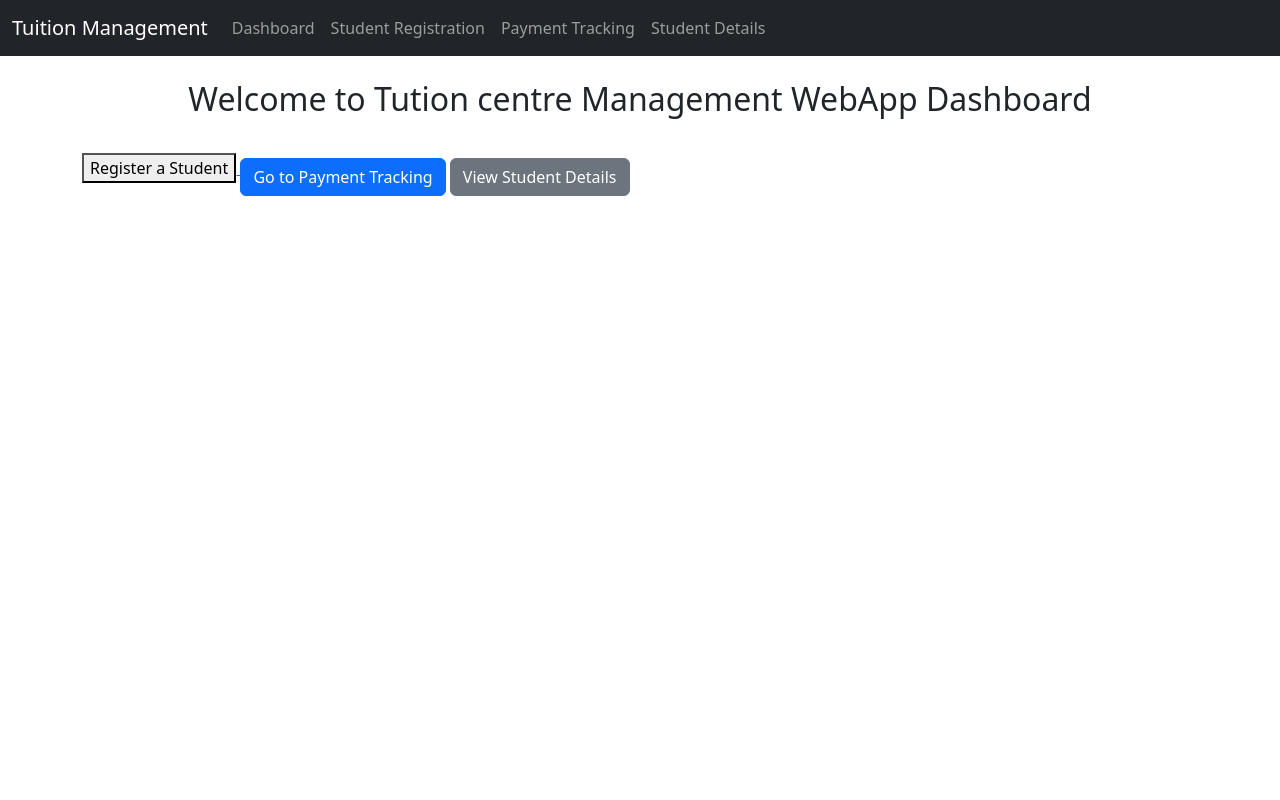
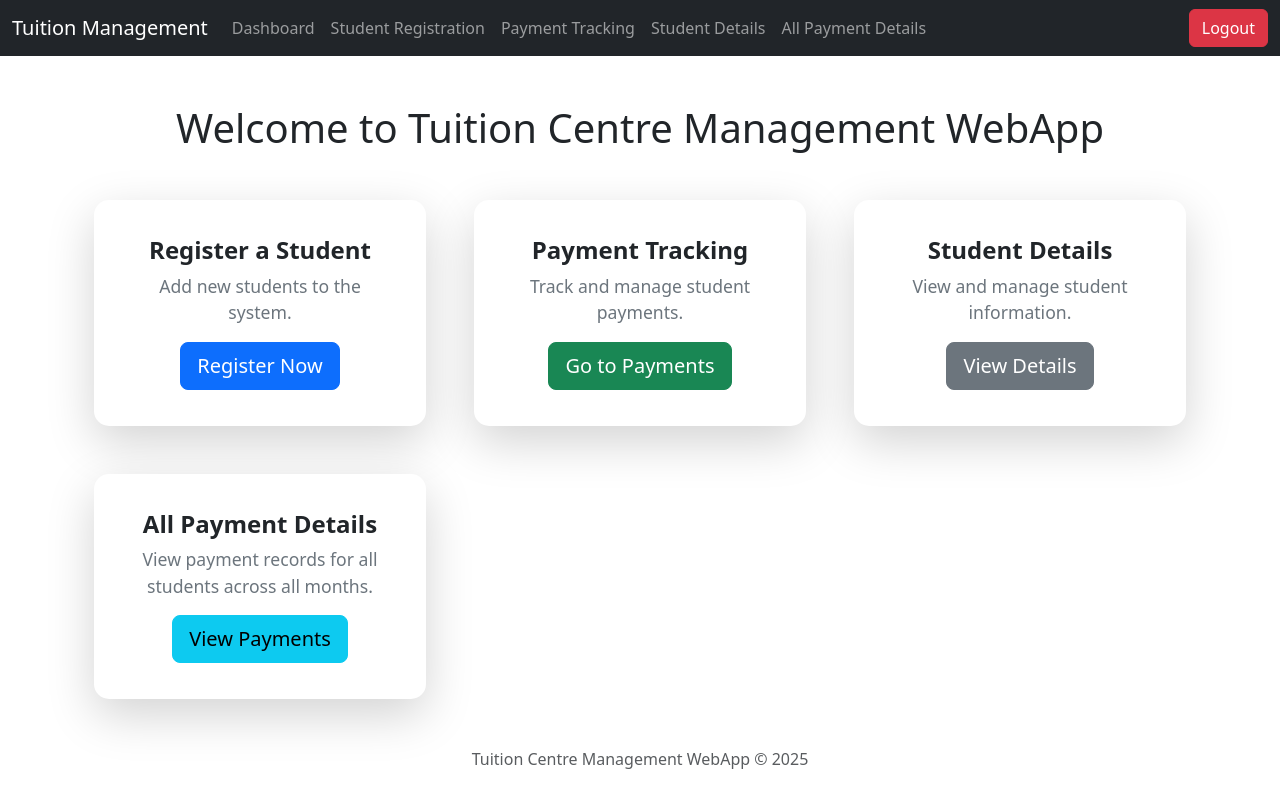
Before and after one commit to flerinmathan/Tuition-project, a Django app: page /dashboard/ in a window 1280 px wide. Run offline with Django 5.2, Linux system fonts and the light colour scheme; the visitor is signed in with stand-in values (Sample User, id 1).

Commit message:
Added view all payment

```diff
--- a/authentication/templates/authentication/dashboard.html
+++ b/authentication/templates/authentication/dashboard.html
@@ -1,14 +1,106 @@
 {% extends 'base.html' %}
 
-{% block title %}Dashboard - Tution centre Management WebApp{% endblock %}
+{% block title %}Dashboard - Tuition Centre Management WebApp{% endblock %}
 
 {% block content %}
-<div class="container">
-    <h2 class="text-center my-4">Welcome to Tution centre Management WebApp Dashboard</h2>
+<style>
+    /* Custom Card Styling */
+    .custom-card {
+        border-radius: 15px;
+        transition: transform 0.3s, box-shadow 0.3s;
+        padding: 20px;
+    }
+
+    .custom-card:hover {
+        transform: translateY(-10px);
+        box-shadow: 0 10px 25px rgba(0, 0, 0, 0.3);
+    }
+
+    /* Custom Icon Styling */
+    .custom-icon {
+        font-size: 4rem;
+        margin-bottom: 15px;
+    }
+
+    /* Card Title Styling */
+    .card-title {
+        font-weight: bold;
+        font-size: 1.5rem;
+    }
+
+    /* Card Text Styling */
+    .card-text {
+        font-size: 1.1rem;
+        color: #6c757d;
+    }
+
+    /* Footer Styling */
+    footer {
+        margin-top: 50px;
+        font-size: 1rem;
+        color: #6c757d;
+    }
+</style>
+
+<div class="container mt-5">
+    <h1 class="text-center mb-5">Welcome to Tuition Centre Management WebApp</h1>
+
+    <!-- Dashboard Cards -->
+    <div class="row g-5">
+        <!-- Register a Student -->
+        <div class="col-md-6 col-lg-4">
+            <div class="card shadow-lg border-0 custom-card">
+                <div class="card-body text-center">
+                    <i class="bi bi-person-plus-fill text-primary custom-icon"></i>
+                    <h5 class="card-title">Register a Student</h5>
+                    <p class="card-text">Add new students to the system.</p>
+                    <a href="{% url 'student_registration' %}" class="btn btn-primary btn-lg">Register Now</a>
+                </div>
+            </div>
+        </div>
+
+        <!-- Payment Tracking -->
+        <div class="col-md-6 col-lg-4">
+            <div class="card shadow-lg border-0 custom-card">
+                <div class="card-body text-center">
+                    <i class="bi bi-cash-coin text-success custom-icon"></i>
+                    <h5 class="card-title">Payment Tracking</h5>
+                    <p class="card-text">Track and manage student payments.</p>
+                    <a href="{% url 'payment_tracking' %}" class="btn btn-success btn-lg">Go to Payments</a>
+                </div>
+            </div>
+        </div>
+
+        <!-- View Student Details -->
+        <div class="col-md-6 col-lg-4">
+            <div class="card shadow-lg border-0 custom-card">
+                <div class="card-body text-center">
+                    <i class="bi bi-people-fill text-secondary custom-icon"></i>
+                    <h5 class="card-title">Student Details</h5>
+                    <p class="card-text">View and manage student information.</p>
+                    <a href="{% url 'student_details' %}" class="btn btn-secondary btn-lg">View Details</a>
+                </div>
+            </div>
+        </div>
+
+        <!-- All Payment Details -->
+        <div class="col-md-6 col-lg-4">
+            <div class="card shadow-lg border-0 custom-card">
+                <div class="card-body text-center">
+                    <i class="bi bi-table text-info custom-icon"></i>
+                    <h5 class="card-title">All Payment Details</h5>
+                    <p class="card-text">View payment records for all students across all months.</p>
+                    <a href="{% url 'all_payment_details' %}" class="btn btn-info btn-lg">View Payments</a>
+                </div>
+            </div>
+        </div>
+    </div>
+
+    <!-- Footer Section -->
+    <div class="row mt-5">
+        <div class="col text-center">
+            <p class="text-muted">Tuition Centre Management WebApp © 2025</p>
+        </div>
+    </div>
 </div>
-<a href="{% url 'student_registration' %}">
-    <button>Register a Student</button>
-</a>
-<a href="{% url 'payment_tracking' %}" class="btn btn-primary mt-3">Go to Payment Tracking</a>
-<a href="{% url 'student_details' %}" class="btn btn-secondary mt-3">View Student Details</a>
 {% endblock %}
--- a/authentication/templates/base.html
+++ b/authentication/templates/base.html
@@ -16,7 +16,7 @@
                 <span class="navbar-toggler-icon"></span>
             </button>
             <div class="collapse navbar-collapse" id="navbarNav">
-                <ul class="navbar-nav">
+                <ul class="navbar-nav me-auto">
                     <li class="nav-item">
                         <a class="nav-link" href="{% url 'dashboard' %}">Dashboard</a>
                     </li>
@@ -29,7 +29,15 @@
                     <li class="nav-item">
                         <a class="nav-link" href="{% url 'student_details' %}">Student Details</a>
                     </li>
+                    <li class="nav-item">
+                        <a class="nav-link" href="{% url 'all_payment_details' %}">All Payment Details</a>
+                    </li>
                 </ul>
+                <!-- Logout Button -->
+                <form method="POST" action="{% url 'logout' %}" class="d-flex">
+                    {% csrf_token %}
+                    <button type="submit" class="btn btn-danger">Logout</button>
+                </form>
             </div>
         </div>
     </nav>
--- a/tuition_app/urls.py
+++ b/tuition_app/urls.py
@@ -6,4 +6,5 @@ urlpatterns = [
     path('payment-tracking/', views.payment_tracking, name='payment_tracking'),
     path('mark-paid/<int:payment_id>/', views.mark_as_paid, name='mark_as_paid'),
     path('student-details/', views.student_details, name='student_details'),
+    path('all-payment-details/', views.all_payment_details, name='all_payment_details'),
 ]
```
Also changed, not shown: tuition_app/templates/tuition_app/all_payment_details.html (added, +44 -0 lines), tuition_app/views.py (+8 -0 lines).
